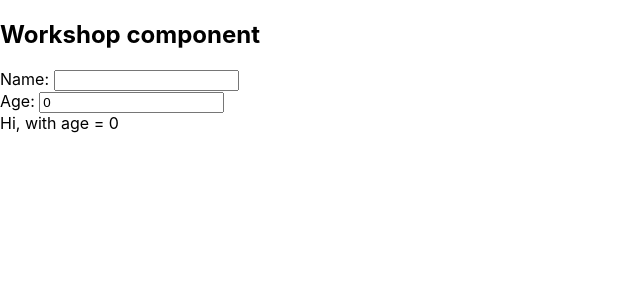
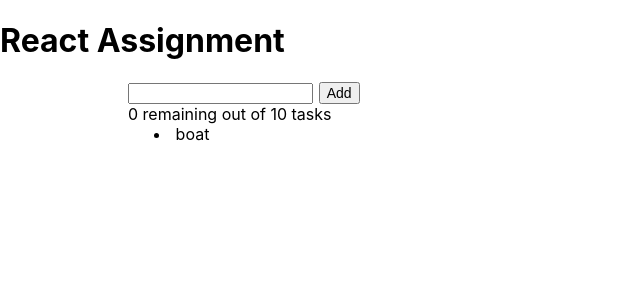
Before and after one commit to jsahachok/demo-day1-react, a React (Vite) app: page / in a window 1280 px wide. Shown: the top 300 px of the page, without its empty margins (0-640 px from the left). Built offline with nearby package versions, Linux system fonts and the light colour scheme.

Commit message:
save assignment

```diff
--- /dev/null
+++ b/src/Assignment/Assignment.jsx
@@ -0,0 +1,80 @@
+import { useState } from "react";
+
+const Assignment = () => {
+    const pad10 = {
+        paddingLeft: '10%'
+    }
+    const pad20 = {
+        paddingLeft: '12%'
+    }
+    const [task, setTask] = useState('');
+    const [listTasks, setlistTasks] = useState([]);
+    const [complete, setcomplete] = useState(0);
+    const [notComplete, setnotComplete] = useState(0);
+
+
+  return (
+    <div>
+        <h1>React Assignment</h1>
+        <div style={pad10}>
+            <input type="text"
+                value={task}
+                onChange={
+                    (event)=>{
+                        setTask(event.target.value)
+                        }
+                   }
+            />
+            <button style={{fontSize:"14px",marginLeft: '.5%'}}
+                onClick={
+                    ()=>{
+                        setlistTasks([...listTasks,
+                            {
+                                index:listTasks.length+1,
+                                task:task,
+                                done:false
+                            }]);
+                        console.log("tasks : "+listTasks);
+                        console.log(listTasks);
+                        setTask('');
+                    }
+                }
+            >
+                Add
+            </button>
+        </div>
+        <div style={pad10}>
+            <a>0 remaining out of 10 tasks</a>
+        </div>
+        <div style={pad20}>
+        <Result tasksShow={""}/>
+            {
+                listTasks.map(task => {
+                    console.log(task);
+                    <Result tasksShow={task}/>
+                })
+            }
+        </div>
+    </div>
+  );
+};
+
+// const  Input = ({task,onTaskChange})=>{
+
+//     return (
+//         <input type="text" value={task} onChange={onTaskChange}/>
+//     )
+// }
+
+
+const Result = ({tasksShow,onTasksClicked})=>{
+    return (
+        <li>
+            {/* {tasksShow.task} */}
+            boat
+        </li>
+    )
+
+}
+
+export default Assignment;
--- a/src/main.jsx
+++ b/src/main.jsx
@@ -3,6 +3,7 @@ import ReactDOM from 'react-dom/client'
 import App from './App'
 import AppClass from './AppClass'
 import WorkShop from './workshop/WorkShop'
+import Assignment from './Assignment/Assignment'
 import './index.css'
 
 ReactDOM.createRoot(document.getElementById('root')).render(
@@ -13,5 +14,6 @@ ReactDOM.createRoot(document.getElementById('root')).render(
   // normal mode
   //   <App />
   //   <AppClass />
-  <WorkShop/>
+  // <WorkShop/>
+  <Assignment />
 )
```
